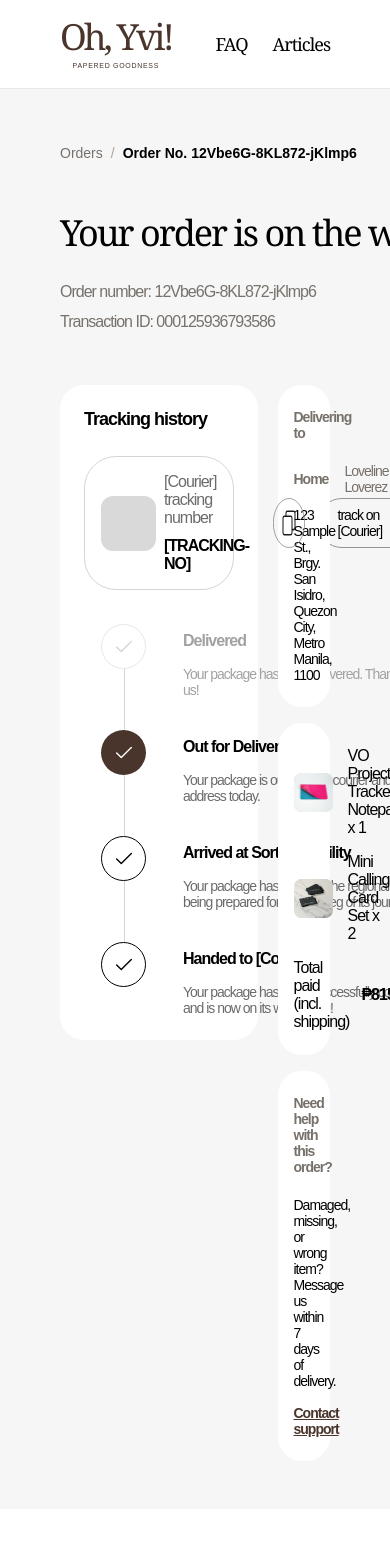
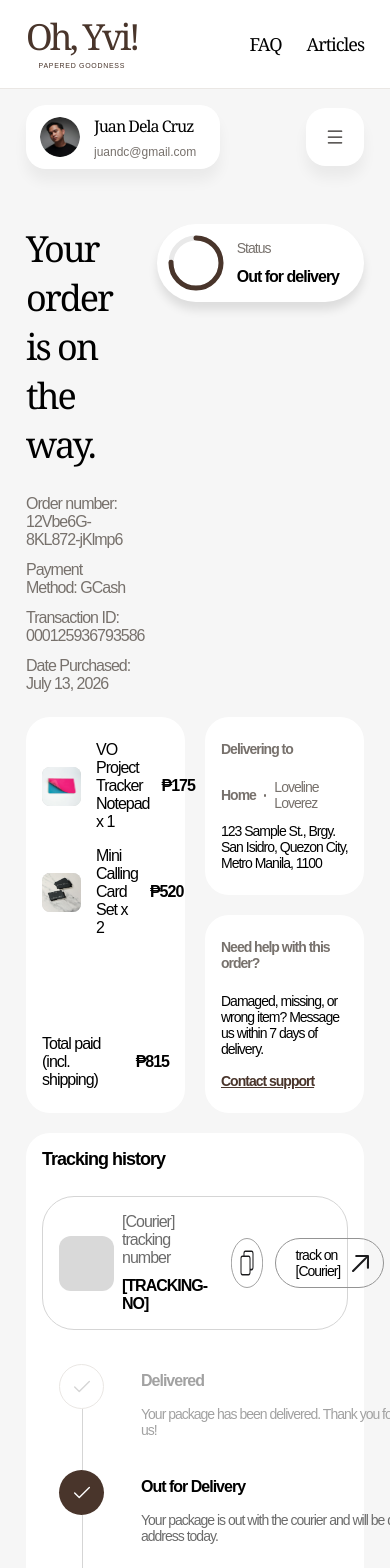
Before and after one commit to chrispaynaganan/oh-yvi, a Next.js app: page /account/orders/12Vbe6G-8KL872-jKlmp6 in a window 390 px wide. Shown: the top 1568 px of the page. Before the commit the page ends 1509 px from the top, so only its background shows below. Built offline with nearby package versions, Linux system fonts and the light colour scheme; a web font is replaced by a local one.

Commit message:
Tablet layouts for account pages

```diff
--- a/app/(account)/account/(main)/library/page.tsx
+++ b/app/(account)/account/(main)/library/page.tsx
@@ -9,7 +9,7 @@ export default function LibraryPage() {
   return (
     <>
       <AccountHeading title="My Library" description="Everything digital you’ve bought, ready to download anytime, on any device." />
-      <p className="mt-16.25 inline-flex items-center gap-2.5 rounded-full border border-line-dark py-2.5 pr-4 pl-2.5">
+      <p className="mt-16.25 inline-flex items-center max-xl:mt-9 max-xl:flex gap-2.5 rounded-full border border-line-dark py-2.5 pr-4 pl-2.5">
         <Image src="/icons/info-circle.svg" alt="" width={24} height={24} className="size-6" unoptimized />
         <span className="trim block font-mono text-base tracking-tight-2 text-muted-3">
           Email download links expire after 30 days. Links here always work while you’re logged in.
--- a/app/(account)/account/orders/[orderId]/page.tsx
+++ b/app/(account)/account/orders/[orderId]/page.tsx
@@ -1,5 +1,6 @@
 import type { Metadata } from "next";
 import { Suspense } from "react";
+import AccountSidebar from "@/components/account/AccountSidebar";
 import OrderDetailView from "@/components/account/OrderDetailView";
 
 export const metadata: Metadata = { title: "Order details — Oh, Yvi!" };
@@ -7,7 +8,10 @@ export const metadata: Metadata = { title: "Order details — Oh, Yvi!" };
 export default function OrderDetailPage() {
   return (
     <main className="scrollbar-soft min-h-0 flex-1 overflow-y-auto">
-      <div className="mx-auto max-w-site px-15 pt-14 pb-12">
+      <div className="mx-auto max-w-site px-15 pt-14 pb-12 max-xl:px-6.5 max-xl:pt-4">
+        <Suspense fallback={null}>
+          <AccountSidebar tabletOnly />
+        </Suspense>
         <Suspense fallback={<div aria-hidden className="h-150" />}>
           <OrderDetailView />
         </Suspense>
--- a/components/account/AccountHeader.tsx
+++ b/components/account/AccountHeader.tsx
@@ -3,7 +3,7 @@ import Link from "next/link";
 export default function AccountHeader() {
   return (
     <header className="shrink-0 border-b border-line bg-white">
-      <div className="mx-auto flex h-22 max-w-site items-center justify-between px-15">
+      <div className="mx-auto flex h-22 max-w-site items-center justify-between px-15 max-xl:px-6.5">
         <Link href="/" aria-label="Oh, Yvi! home" className="flex flex-col items-center text-brand">
           <span className="font-serif text-logo leading-none">Oh, Yvi!</span>
           <span className="mt-1.75 font-mono text-7 tracking-widest uppercase">papered goodness</span>
--- a/components/account/AccountHeading.tsx
+++ b/components/account/AccountHeading.tsx
@@ -1,9 +1,9 @@
 export default function AccountHeading({ title, description }: { title: string; description?: string }) {
   return (
     <>
-      <h1 className="font-serif text-50 tracking-tight-2 text-black">{title}</h1>
+      <h1 className="font-serif text-50 tracking-tight-2 text-black max-xl:text-44">{title}</h1>
       {description && (
-        <p className="mt-5.25 w-171.5 font-mono text-base tracking-tight-2 text-muted-2">{description}</p>
+        <p className="mt-5.25 w-171.5 font-mono text-base tracking-tight-2 text-muted-2 max-xl:w-91.5 max-xl:text-sm">{description}</p>
       )}
     </>
   );
--- a/components/account/AccountSidebar.tsx
+++ b/components/account/AccountSidebar.tsx
@@ -1,10 +1,10 @@
 "use client";
 
-import { Maximize2 } from "lucide-react";
+import { Maximize2, Menu, X } from "lucide-react";
 import Image from "next/image";
 import Link from "next/link";
 import { usePathname, useRouter } from "next/navigation";
-import { useState } from "react";
+import { useEffect, useRef, useState } from "react";
 import { currentUser } from "@/data/account";
 import { signOut } from "@/lib/auth";
 import { cn } from "@/lib/utils";
@@ -19,7 +19,90 @@ const NAV = [
 
 const CARD = "rounded-xl bg-white p-4 shadow-panel";
 
-export default function AccountSidebar() {
+/* Tablet: profile card + a menu button that opens the account links */
+function TabletBar({ pathname, onLogOut }: { pathname: string; onLogOut: () => void }) {
+  const [open, setOpen] = useState(false);
+  const [lastPath, setLastPath] = useState(pathname);
+  const rootRef = useRef<HTMLDivElement>(null);
+
+  // Close after navigating
+  if (pathname !== lastPath) {
+    setLastPath(pathname);
+    setOpen(false);
+  }
+
+  // Close on Escape or a tap outside
+  useEffect(() => {
+    if (!open) return;
+    const onKey = (e: KeyboardEvent) => {
+      if (e.key === "Escape") setOpen(false);
+    };
+    const onPointer = (e: PointerEvent) => {
+      if (!rootRef.current?.contains(e.target as Node)) setOpen(false);
+    };
+    document.addEventListener("keydown", onKey);
+    document.addEventListener("pointerdown", onPointer);
+    return () => {
+      document.removeEventListener("keydown", onKey);
+      document.removeEventListener("pointerdown", onPointer);
+    };
+  }, [open]);
+
+  return (
+    <div ref={rootRef} className="relative z-30 flex items-center justify-between gap-4 xl:hidden">
+      <div className="flex min-w-0 items-center gap-3.5 rounded-xl bg-white py-2.5 pr-6 pl-3.5 shadow-panel">
+        <Image src={currentUser.avatar} alt="" width={40} height={40} className="size-10 shrink-0 rounded-full object-cover" />
+        <div className="flex min-w-0 flex-col gap-2">
+          <p className="trim truncate font-serif text-base tracking-tight-2 text-black">{currentUser.name}</p>
+          <p className="trim truncate font-mono text-xs text-muted">{currentUser.email}</p>
+        </div>
+      </div>
+      <button
+        type="button"
+        onClick={() => setOpen(!open)}
+        aria-label={open ? "Close account menu" : "Open account menu"}
+        aria-expanded={open}
+        className="flex size-14.5 shrink-0 items-center justify-center rounded-xl bg-white text-ink shadow-panel transition-colors hover:text-brand"
+      >
+        {open ? <X aria-hidden className="size-5" strokeWidth={1.5} /> : <Menu aria-hidden className="size-5" strokeWidth={1.5} />}
+      </button>
+
+      {open && (
+        <div className="absolute top-full right-0 mt-3 flex w-72 flex-col gap-3">
+          <nav aria-label="Account" className={cn(CARD, "flex flex-col gap-1")}>
+            {NAV.map((item) => {
+              const active = pathname.startsWith(item.href);
+              return (
+                <Link
+                  key={item.href}
+                  href={item.href}
+                  aria-current={active ? "page" : undefined}
+                  className={cn("flex items-center gap-5 rounded-full p-1.5 transition-colors", active ? "bg-surface-muted" : "hover:bg-surface")}
+                >
+                  <span className="flex w-6.75 shrink-0 justify-center">
+                    <Image src={item.icon} alt="" width={27} height={20} className={cn("h-5", item.iconClass)} unoptimized />
+                  </span>
+                  <span className="trim block font-mono text-sm tracking-tight-2 whitespace-nowrap text-black">{item.label}</span>
+                </Link>
+              );
+            })}
+          </nav>
+          <div className={CARD}>
+            <button type="button" onClick={onLogOut} className="flex w-full items-center gap-5 rounded-full p-1.5 transition-colors hover:bg-surface">
+              <span className="flex w-6.75 shrink-0 justify-center">
+                <Image src="/icons/account-logout.svg" alt="" width={24} height={20} className="h-5 w-6" unoptimized />
+              </span>
+              <span className="trim block font-mono text-sm tracking-tight-2 text-error-deep">Log out</span>
+            </button>
+          </div>
+        </div>
+      )}
+    </div>
+  );
+}
+
+/** Desktop: the collapsible sidebar. Tablet: a slim bar with a menu. */
+export default function AccountSidebar({ tabletOnly = false }: { tabletOnly?: boolean }) {
   const pathname = usePathname();
   const router = useRouter();
   const [collapsed, setCollapsed] = useState(false);
@@ -29,10 +112,15 @@ export default function AccountSidebar() {
     router.push("/");
   }
 
+  const tabletBar = <TabletBar pathname={pathname} onLogOut={logOut} />;
+  if (tabletOnly) return tabletBar;
+
   return (
+    <>
+    {tabletBar}
     <aside
       className={cn(
-        "flex shrink-0 flex-col gap-5 transition-[width] duration-300 ease-out",
+        "flex shrink-0 flex-col gap-5 transition-[width] duration-300 ease-out max-xl:hidden",
         collapsed ? "w-20.5" : "w-83.25",
       )}
     >
@@ -112,5 +200,6 @@ export default function AccountSidebar() {
         </button>
       </div>
     </aside>
+    </>
   );
 }
--- a/components/account/OrderDetailView.tsx
+++ b/components/account/OrderDetailView.tsx
@@ -176,12 +176,14 @@ export default function OrderDetailView() {
 
   return (
     <>
-      <Breadcrumbs items={[{ label: "Orders", href: "/account/orders" }, { label: `Order No. ${order.id}` }]} />
+      <div className="max-xl:hidden">
+        <Breadcrumbs items={[{ label: "Orders", href: "/account/orders" }, { label: `Order No. ${order.id}` }]} />
+      </div>
 
-      <div className="mt-11.75 flex items-start justify-between gap-10">
+      <div className="mt-11.75 flex items-start justify-between gap-10 max-xl:mt-13.75 max-xl:gap-6">
         <div>
           <h1 className="font-serif text-36 tracking-tight-3 text-black">{STATUS_HEADLINE[status]}</h1>
-          <div className="mt-6.5 grid w-174 grid-cols-2 gap-x-5 gap-y-3 font-mono text-base tracking-tight-2 text-muted">
+          <div className="mt-6.5 grid w-174 grid-cols-2 gap-x-5 gap-y-3 font-mono text-base tracking-tight-2 text-muted max-xl:w-auto max-xl:grid-cols-1">
             <p>Order number: {order.id}</p>
             <p>Payment Method: {order.payment.label}</p>
             <p>Transaction ID: {order.transactionId}</p>
@@ -198,9 +200,9 @@ export default function OrderDetailView() {
         </div>
       </div>
 
-      <div className="mt-13.5 grid grid-cols-12 items-start gap-5">
+      <div className="mt-13.5 grid grid-cols-12 items-start gap-5 max-xl:mt-6 max-xl:grid-cols-2">
         {/* Tracking */}
-        <section className="col-span-9 flex flex-col gap-6.5 rounded-2xl bg-white p-6">
+        <section className="col-span-9 flex flex-col gap-6.5 rounded-2xl bg-white p-6 max-xl:order-4 max-xl:col-span-2 max-xl:p-4">
           <h2 className="font-mono text-lg font-bold tracking-tight-2 text-black">Tracking history</h2>
           {physical ? (
             <div className="flex flex-col gap-8.5">
@@ -219,9 +221,10 @@ export default function OrderDetailView() {
         </section>
 
         {/* Side cards */}
-        <div className="col-span-3 flex flex-col gap-4">
+        {/* Tablet: these cards join the grid (items left, address + help right) */}
+        <div className="col-span-3 flex flex-col gap-4 max-xl:contents">
           {order.address && (
-            <section className={cn(CARD, "flex flex-col gap-5.5 font-mono text-sm tracking-tight-2")}>
+            <section className={cn(CARD, "flex flex-col gap-5.5 font-mono text-sm tracking-tight-2 max-xl:order-2")}>
               <h2 className="font-bold text-muted">Delivering to</h2>
               <div className="flex flex-col gap-3">
                 <p className="flex items-center gap-2 text-muted">
@@ -234,7 +237,7 @@ export default function OrderDetailView() {
             </section>
           )}
 
-          <section className={cn(CARD, "flex flex-col gap-4 font-mono text-base tracking-tight-2 text-black")}>
+          <section className={cn(CARD, "flex flex-col gap-4 font-mono text-base tracking-tight-2 text-black max-xl:order-1 max-xl:row-span-2 max-xl:self-stretch")}>
             {order.items.map((item) => (
               <div key={item.key} className="flex items-center justify-between gap-3">
                 <div className="flex items-center gap-3.75">
@@ -248,13 +251,13 @@ export default function OrderDetailView() {
                 <span className="trim block font-bold whitespace-nowrap">{formatPeso(item.unitPrice * item.quantity)}</span>
               </div>
             ))}
-            <div className="flex items-center justify-between gap-3">
+            <div className="flex items-center justify-between gap-3 max-xl:mt-auto">
               <span className="trim block">Total paid{physical ? " (incl. shipping)" : ""}</span>
               <span className="trim block font-bold">{formatPeso(order.totals.total)}</span>
             </div>
           </section>
 
-          <section className={cn(CARD, "flex flex-col gap-5.5 font-mono text-sm tracking-tight-2")}>
+          <section className={cn(CARD, "flex flex-col gap-5.5 font-mono text-sm tracking-tight-2 max-xl:order-3")}>
             <h2 className="font-bold text-muted">Need help with this order?</h2>
             <div className="flex flex-col gap-4">
               <p className="text-black">Damaged, missing, or wrong item? Message us within 7 days of delivery.</p>
```
Also changed, not shown: app/(account)/account/(main)/layout.tsx (+4 -4 lines).
